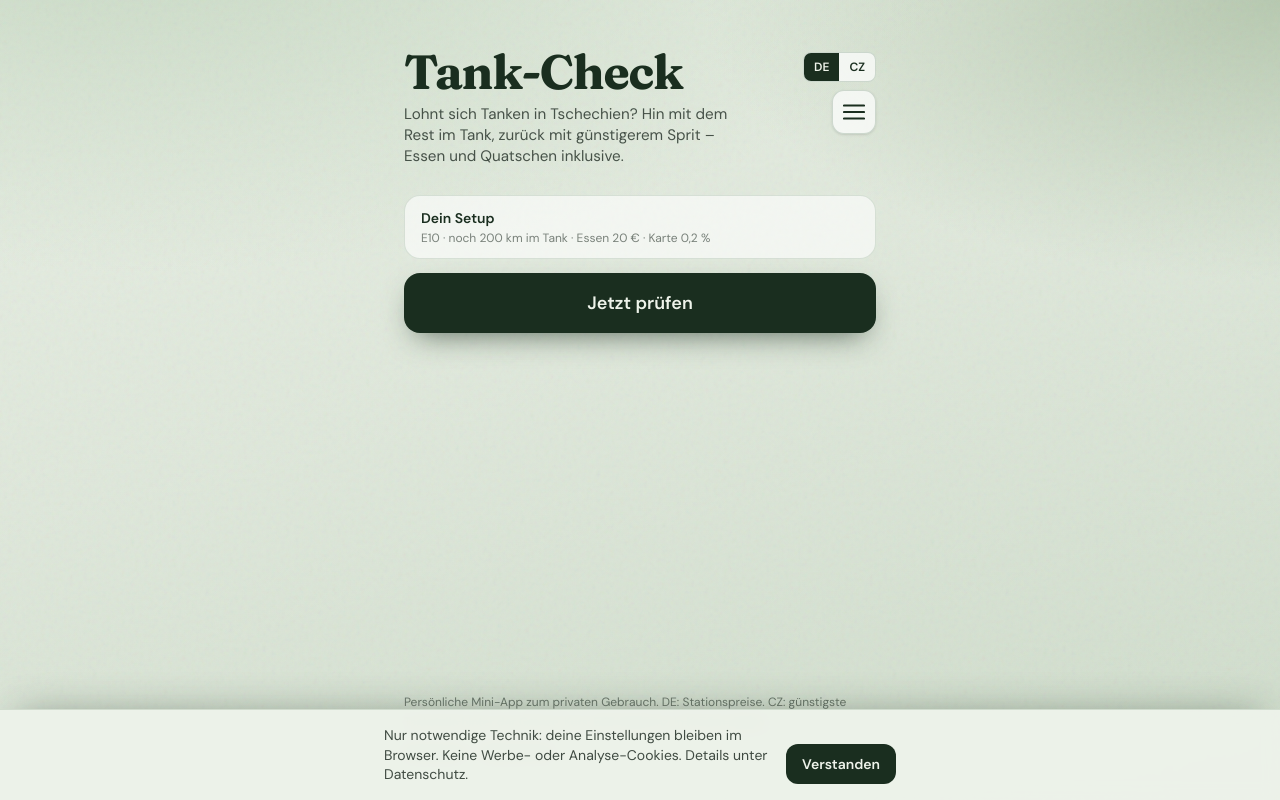
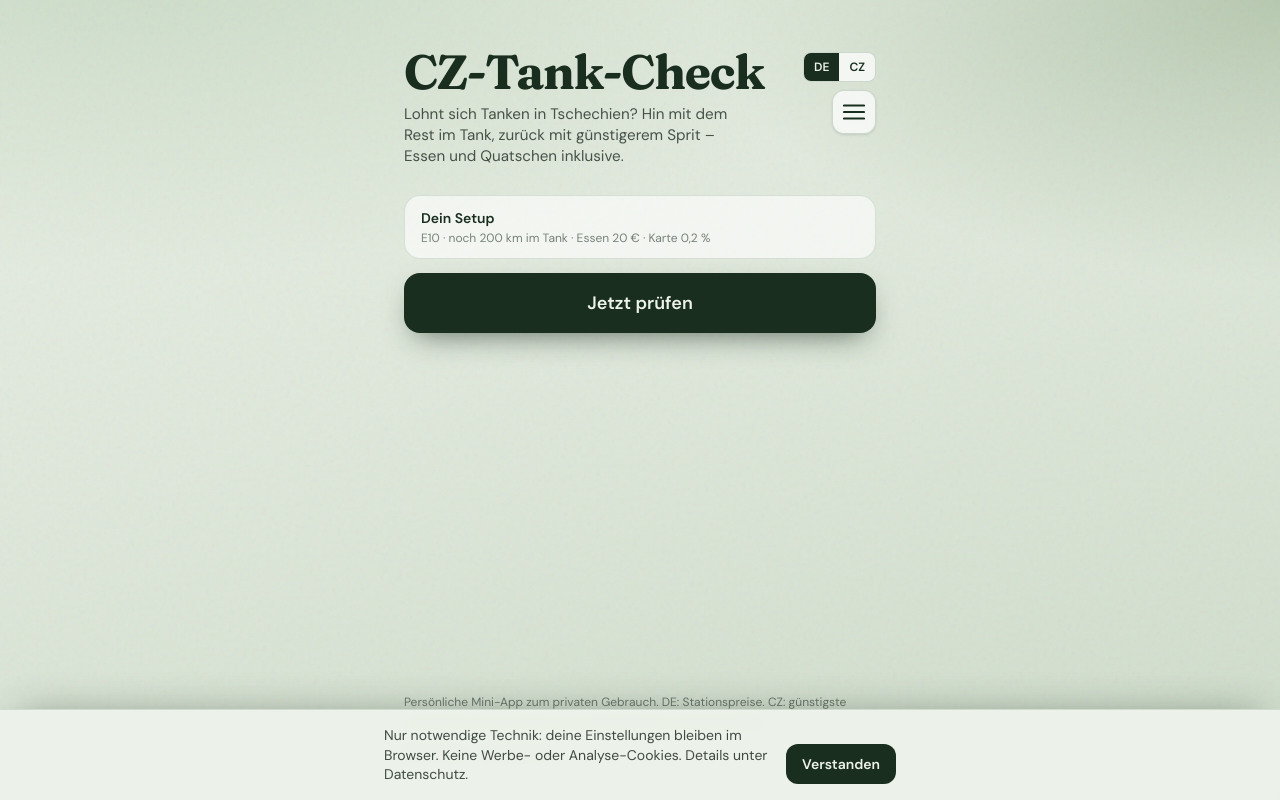
Before and after one commit to mwintersoftware/Tank-Check, a React (Vite) app in the folder web/: page / in a window 1280 px wide. Built offline with nearby package versions, Linux system fonts and the light colour scheme.

Commit message:
Rename app title to CZ-Tank-Check.
Co-authored-by: Cursor <cursoragent@cursor.com>

```diff
--- a/web/index.html
+++ b/web/index.html
@@ -6,9 +6,9 @@
     <meta name="theme-color" content="#1a2e1f" />
     <meta
       name="description"
-      content="Persönliche Mini-App: Lohnt sich Tanken in Tschechien? Zum privaten Gebrauch."
+      content="CZ-Tank-Check – persönliche Mini-App: Lohnt sich Tanken in Tschechien? Zum privaten Gebrauch."
     />
-    <title>Tank-Check</title>
+    <title>CZ-Tank-Check</title>
     <link rel="preconnect" href="https://fonts.googleapis.com" />
     <link rel="preconnect" href="https://fonts.gstatic.com" crossorigin />
     <link
--- a/web/src/i18n.ts
+++ b/web/src/i18n.ts
@@ -5,7 +5,7 @@ export type Locale = "de" | "cs";
 export const LANG_KEY = "tank-check-lang";
 
 const de = {
-  brand: "Tank-Check",
+  brand: "CZ-Tank-Check",
   tagline:
     "Lohnt sich Tanken in Tschechien? Hin mit dem Rest im Tank, zurück mit günstigerem Sprit – Essen und Quatschen inklusive.",
   openSettings: "Einstellungen öffnen",
@@ -96,7 +96,7 @@ const de = {
   close: "Schließen",
 
   impressumIntro:
-    "Tank-Check ist eine persönliche Mini-App zum privaten Gebrauch. Kein Angebot an die Allgemeinheit, kein Shop, keine Werbung.",
+    "CZ-Tank-Check ist eine persönliche Mini-App zum privaten Gebrauch. Kein Angebot an die Allgemeinheit, kein Shop, keine Werbung.",
   operator: "Betreiber",
   emailLabel: "E-Mail:",
   contactHint: "Kontaktadresse in der App-Konfiguration hinterlegen, falls nötig.",
@@ -129,7 +129,7 @@ const de = {
 type Dict = { [K in keyof typeof de]: string };
 
 const cs: Dict = {
-  brand: "Tank-Check",
+  brand: "CZ-Tank-Check",
   tagline:
     "Vyplatí se tankovat v Česku? Tam s tím, co zbývá v nádrži, zpět s levnějším benzinem – jídlo a pokec v ceně.",
   openSettings: "Otevřít nastavení",
@@ -220,7 +220,7 @@ const cs: Dict = {
   close: "Zavřít",
 
   impressumIntro:
-    "Tank-Check je osobní miniaplikace pro soukromé použití. Nejde o nabídku veřejnosti, obchod ani reklamu.",
+    "CZ-Tank-Check je osobní miniaplikace pro soukromé použití. Nejde o nabídku veřejnosti, obchod ani reklamu.",
   operator: "Provozovatel",
   emailLabel: "E-mail:",
   contactHint: "Kontaktní adresu doplň v konfiguraci aplikace, pokud je potřeba.",
```
